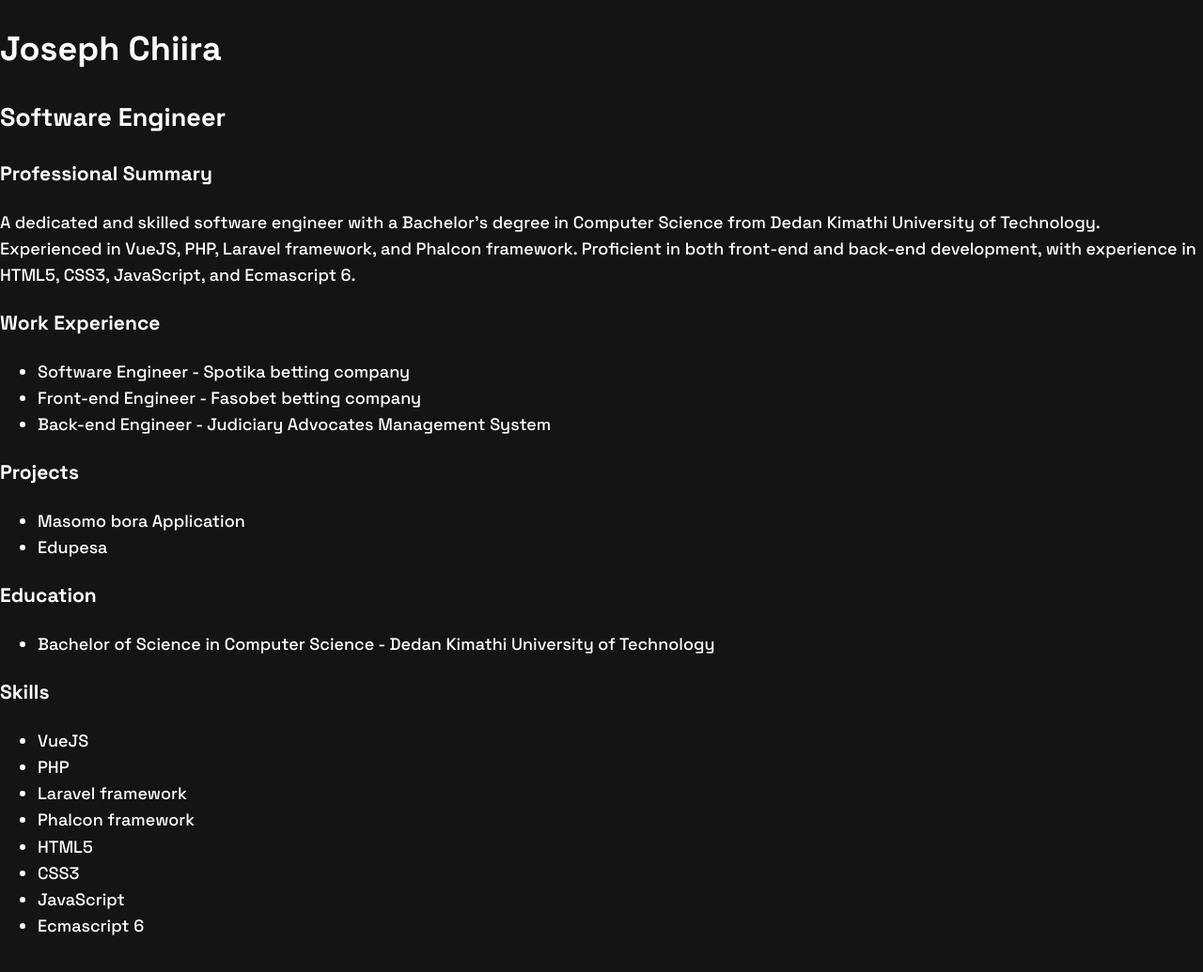
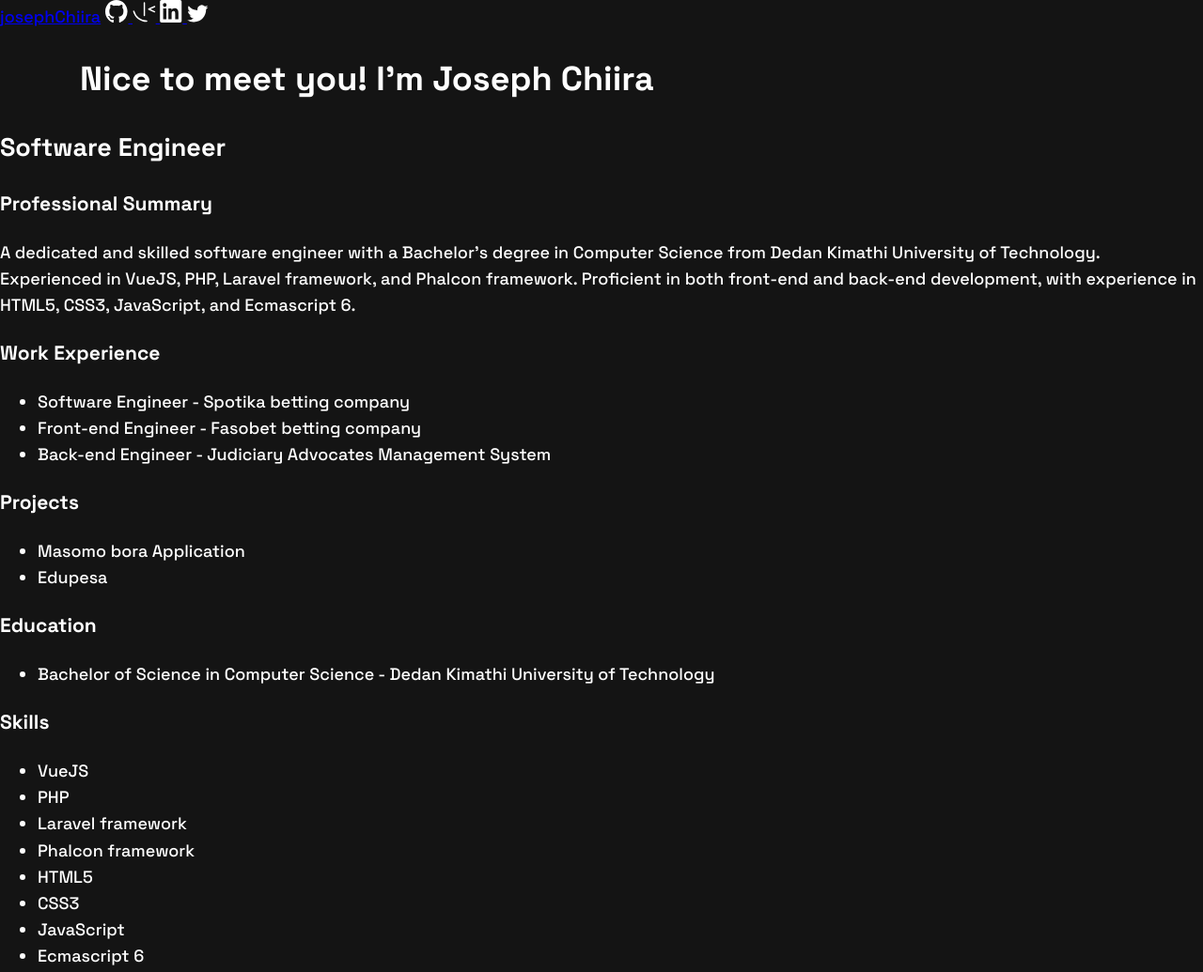
Before and after one commit to Kamania/Kamania.github.io, a plain HTML site: page index.html in a window 1280 px wide. Shown: the whole page at 94% size. Drawn offline with Linux system fonts and the light colour scheme.

Commit message:
Add Global styles

```diff
--- a/assets/css/style.css
+++ b/assets/css/style.css
@@ -5,7 +5,14 @@
     --text1: hsl(0, 0%, 100%);
     --text2: hsl(0, 0%, 85%);
     --invalid: hsl(7, 100%, 68%);
-    --fs-body: 1.125rem;
+    --fs-18: 1.125rem;
+    --fs-88: 5.5rem;
+    --fs-72: 4.5rem;
+    --fs-48: 3rem;
+    --fs-40: 2.5rem;
+    --fs-32: 2rem;
+    --fs-24: 1.5rem;
+    --container: 69.375rem;
 }
 
 html {
@@ -22,6 +29,19 @@ body {
     font-family: 'Space Grotesk', sans-serif;
     background-color: var(--bg-body);
     color: var(--text1);
-    font-size: var(--fs-body);
+    font-size: var(--fs-18);
     line-height: 1.56;
 }
+
+.wrapper{
+    width: calc(100% - 2rem);
+    max-width: var(--container);
+    margin-inline: auto;
+}
+
+/* 600px */
+@media (min-width: 37.5em) {
+    .wrapper{
+        width: calc(100% - 3.75rem);
+    }
+}
--- a/index.html
+++ b/index.html
@@ -9,8 +9,8 @@
     <meta content="Joseph Chiira, software engineer, VueJS, PHP, Laravel framework, Phalcon framework, HTML5, CSS3, JavaScript, Ecmascript 6"
           name="keywords">
     <meta content="Joseph Chiira" name="author">
-    <link rel="preconnect" href="https://fonts.googleapis.com">
-    <link rel="preconnect" href="https://fonts.gstatic.com" crossorigin>
+    <link href="https://fonts.googleapis.com" rel="preconnect">
+    <link crossorigin href="https://fonts.gstatic.com" rel="preconnect">
     <link href="https://fonts.googleapis.com/css2?family=Space+Grotesk:wght@500;700&display=swap" rel="stylesheet">
 
     <link href="assets/images/fav.ico" rel="icon" sizes="32x32" type="image/png">
@@ -18,7 +18,36 @@
     <title>Joseph Chiira - Software Engineer</title>
 </head>
 <body>
-<h1>Joseph Chiira</h1>
+<header class="header">
+    <nav>
+        <a href="/">josephChiira</a>
+        <a href="#">
+            <img alt="GitHub Icon" height="24" src="assets/images/icon-github.svg" width="24.61">
+        </a>
+        <a href="#">
+            <img alt="Frontend Mentor Icon" height="22" src="assets/images/icon-frontend-mentor.svg" width="24.61">
+        </a>
+        <a href="#">
+            <img alt="LinkedIn Icon" height="24" src="assets/images/icon-linkedin.svg" width="24">
+        </a>
+        <a href="#">
+            <img alt="Twitter Icon" height="18.93" src="assets/images/icon-twitter.svg" width="23.28">
+        </a>
+    </nav>
+</header>
+
+<main id="main">
+    <div class="wrapper">
+        <h1>Nice to meet you! I'm Joseph Chiira</h1>
+    </div>
+</main>
+
+<footer class="footer">
+
+</footer>
+
+
+<h1></h1>
 <h2>Software Engineer</h2>
 <h3>Professional Summary</h3>
 <p>A dedicated and skilled software engineer with a Bachelor's degree in Computer Science from Dedan Kimathi University
```
Also changed, not shown: assets/images/icon-frontend-mentor.svg (added), assets/images/icon-github.svg (added), assets/images/icon-linkedin.svg (added), assets/images/icon-twitter.svg (added).
